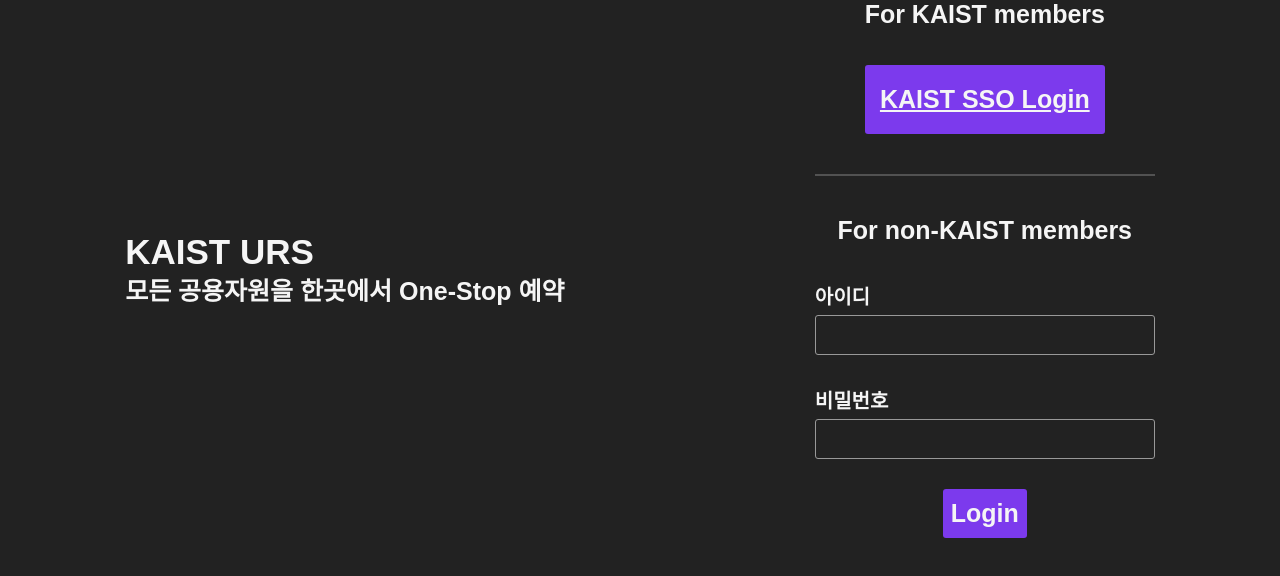
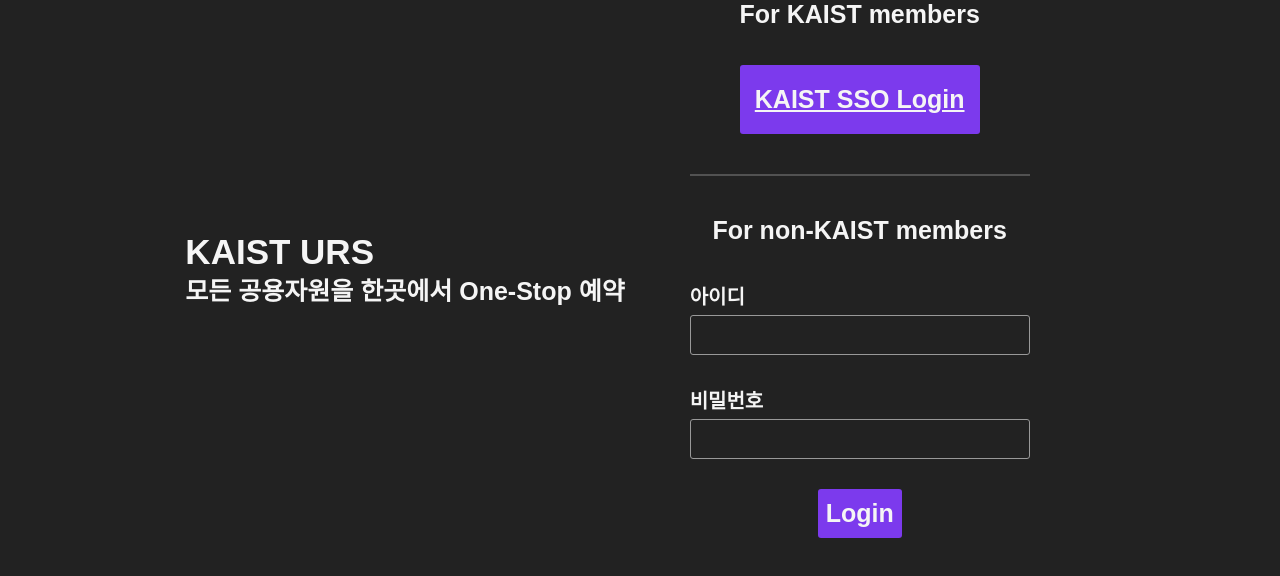
Before and after one commit to KAIST-URS-renewal/chrome-extension, a React app: page /urs/cmn/ath/lgn/CmnAthLgn001M01.do in a window 1280 px wide. Shown: the top 576 px of the page. Built offline with nearby package versions, Linux system fonts and the light colour scheme; the HTML template or start-up script is replaced by a standard one.

Commit message:
fix: adjust margin in login page

```diff
--- a/src/pages/LoginPage/LoginPage.module.scss
+++ b/src/pages/LoginPage/LoginPage.module.scss
@@ -4,9 +4,12 @@
   display: flex;
   margin: auto;
   height: 100%;
+  width: 100%;
+  align-items: center;
+  justify-content: center;
 }
 
 .loginItem {
   align-self: center;
-  margin: auto;
+  margin-right: 65px;
 }
```
